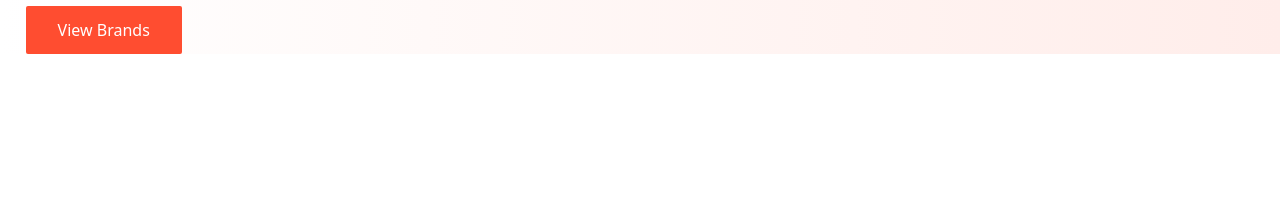
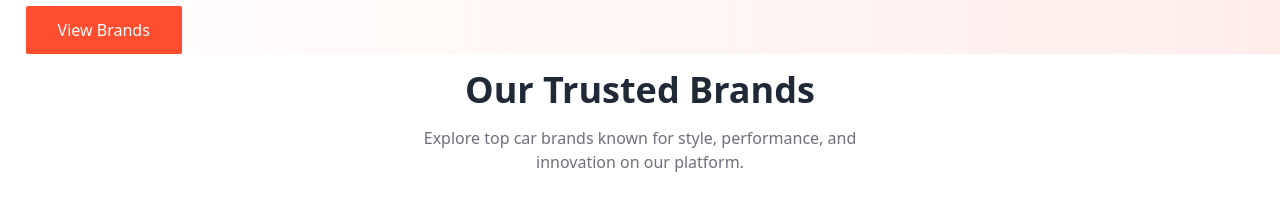
Before and after one commit to ornob90/vehicle-commerce-client, a React (Vite) app: page / in a window 1280 px wide. Shown: the part 450-660 px from the top of the page. Built offline with nearby package versions, Linux system fonts and the light colour scheme.

Commit message:
section header component complete

```diff
--- /dev/null
+++ b/src/Pages/Home/BrandSection.jsx
@@ -0,0 +1,16 @@
+import React from "react";
+import Container from "../../components/Shared/Container";
+import SectionHeader from "../../components/Shared/SectionHeader";
+
+const BrandSection = () => {
+  return (
+    <Container>
+      <SectionHeader
+        header="Our Trusted Brands"
+        desc="Explore top car brands known for style, performance, and innovation on our platform."
+      />
+    </Container>
+  );
+};
+
+export default BrandSection;
--- a/src/Pages/Home/Home.jsx
+++ b/src/Pages/Home/Home.jsx
@@ -1,11 +1,13 @@
 import React from "react";
 import Container from "../../components/Shared/Container";
 import Banner from "../../components/Header/Banner";
+import BrandSection from "./BrandSection";
 
 const Home = () => {
   return (
     <div>
       <Banner />
+      <BrandSection />
     </div>
   );
 };
--- /dev/null
+++ b/src/components/Shared/SectionHeader.jsx
@@ -0,0 +1,12 @@
+import React from "react";
+
+const SectionHeader = ({ header, subHeader, desc }) => {
+  return (
+    <div className="my-4 mx-auto flex flex-col  justify-center items-center gap-4">
+      {header && <h1 className="text-4xl font-bold">{header}</h1>}
+      {desc && <p className="w-[35%] text-center text-[#706F7B]">{desc}</p>}
+    </div>
+  );
+};
+
+export default SectionHeader;
--- a/src/main.jsx
+++ b/src/main.jsx
@@ -1,6 +1,5 @@
 import React from "react";
 import ReactDOM from "react-dom/client";
-import App from "./App.jsx";
 import "./index.css";
 
 import { createBrowserRouter, RouterProvider } from "react-router-dom";
```
